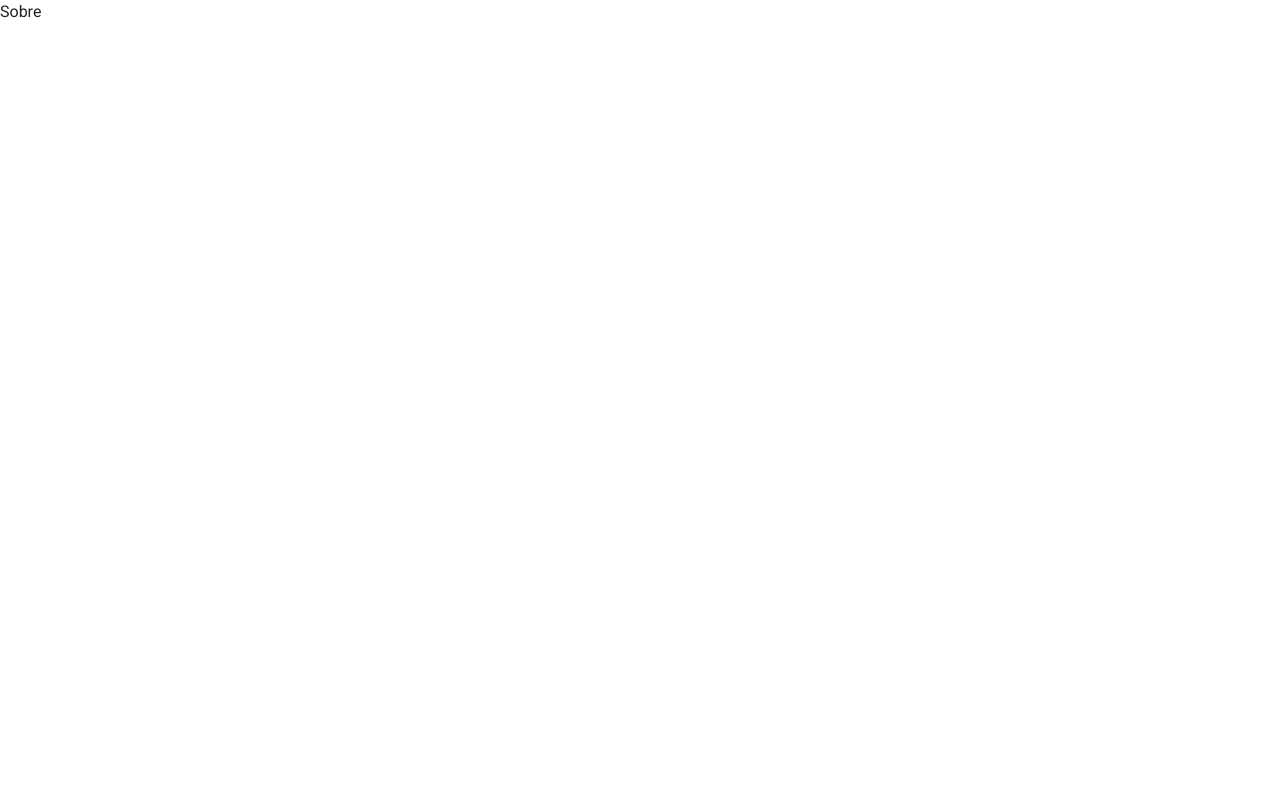
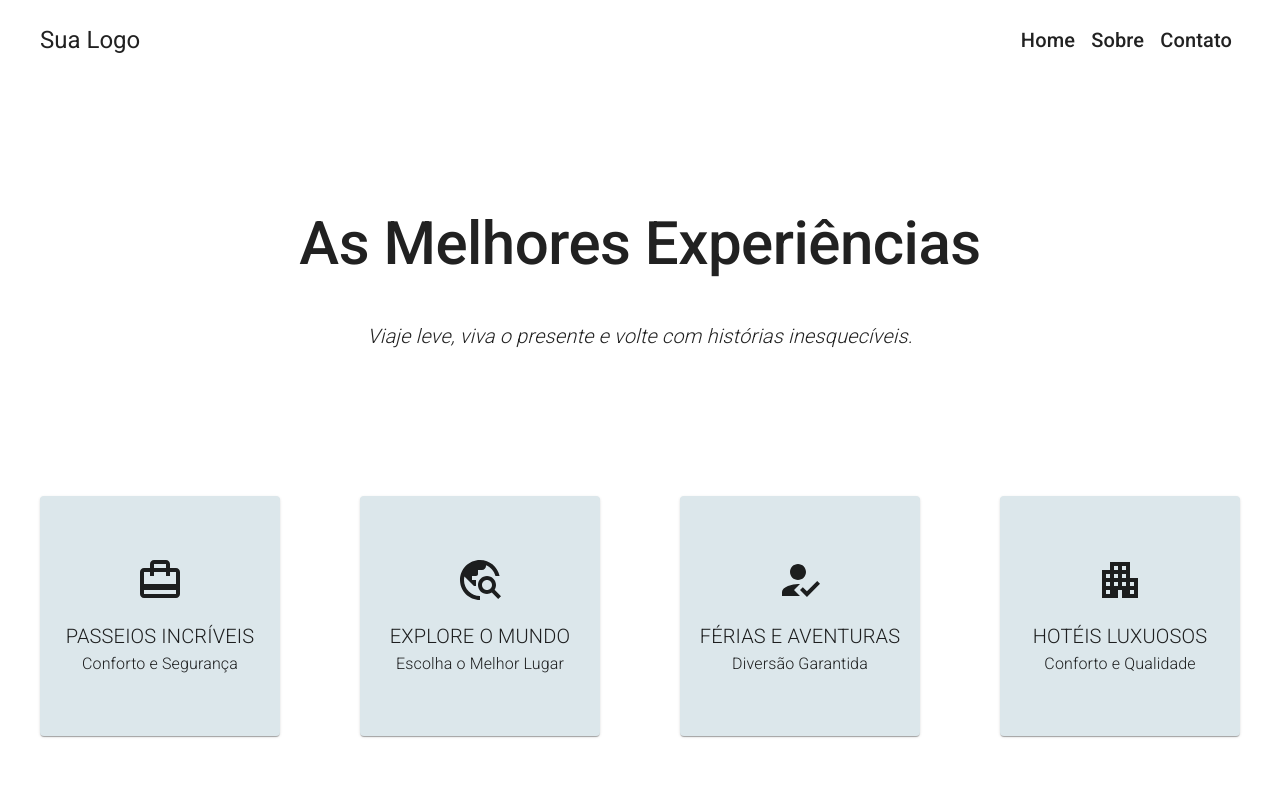
Before and after one commit to jorgelgf/GuiaDeViagem, a React (Vite) app: page /About in a window 1280 px wide. Shown: the top 800 px of the page. Built offline with nearby package versions, Linux system fonts and the light colour scheme; a web font is replaced by a local one.

Commit message:
style: formatando constant.phrase da pagina About

```diff
--- a/src/components/header/Header.tsx
+++ b/src/components/header/Header.tsx
@@ -8,12 +8,14 @@ export const Header = () => {
   const [showDrawer, setShowDrawer] = useState(false);
   const navigate = useNavigate();
   const theme = useTheme();
+  const logoName = 'Sua Logo';
 
   const showItemMenu = () => {
     return <>
       {constants.map((item, key) => {
         return (
           <Typography
+            variant='h6'
             padding={theme.spacing(1)}
             style={{ cursor: 'pointer' }}
             onClick={() => navigate(item.link)}
@@ -29,7 +31,7 @@ export const Header = () => {
       alignItems='center'
       justifyContent='space-between'
     >
-      <Typography variant='h5'>Logo</Typography>
+      <Typography variant='h5'>{logoName}</Typography>
       <Box
         display={{ xs: 'flex', md: 'none' }}
         style={{ cursor: 'pointer' }}
--- a/src/pages/About/About.tsx
+++ b/src/pages/About/About.tsx
@@ -1,6 +1,128 @@
-import { Typography } from '@mui/material'
+import { Box, Paper, Typography, useTheme } from '@mui/material';
+import { Footer, Layout } from '../../components';
+import { constants } from './constants';
+import TravelExploreIcon from '@mui/icons-material/TravelExplore';
+import ApartmentIcon from '@mui/icons-material/Apartment';
+import CardTravelIcon from '@mui/icons-material/CardTravel';
+import HowToRegIcon from '@mui/icons-material/HowToReg';
+export const About = () => {
+  const theme = useTheme();
 
-export const About = () => {
-  return <Typography>Sobre</Typography>
+  const sizeTitleCards = 'h6';
+
+  const styleBox = {
+    display: 'flex',
+    alignItems: 'center',
+    justifyContent: 'space-evenly',
+    height: 'auto%',
+    width: 'auto%',
+  }
+  const styleCards = {
+    backgroundColor: '#DCE7EB',
+    height: theme.spacing(30),
+    width: theme.spacing(30),
+    display: 'flex',
+    alignItems: 'center',
+    justifyContent: 'center',
+    flexDirection: 'column',
+    marginTop: theme.spacing(2),
+    padding: theme.spacing(2)
+  }
+
+  const textOnCards = {
+    travelTitle: 'PASSEIOS INCRÍVEIS ',
+    travelPhrase: 'Conforto e Segurança',
+    worldTittle: 'EXPLORE O MUNDO',
+    worldPhrase: 'Escolha o Melhor Lugar',
+    vacationsTitle: 'FÉRIAS E AVENTURAS',
+    vacationsPhrase: 'Diversão Garantida',
+    hotelsTitle: 'HOTÉIS LUXUOSOS',
+    hotelPhrase: 'Conforto e Qualidade'
+  }
+
+  const showCards = () => {
+    return <>
+      <Box sx={styleBox}>
+        <Paper sx={styleCards}>
+          <CardTravelIcon sx={{ fontSize: theme.spacing(constants.iconSize) }} />
+          <Typography
+            marginTop={theme.spacing(2)}
+            fontWeight={300}
+            textAlign='center'
+            variant={sizeTitleCards}>{textOnCards.travelTitle}</Typography>
+          <Typography textAlign='center' fontWeight={300}>{textOnCards.travelPhrase}</Typography>
+        </Paper>
+      </Box>
+      <Box sx={styleBox}>
+        <Paper sx={styleCards}>
+          <TravelExploreIcon sx={{ fontSize: theme.spacing(constants.iconSize) }} />
+          <Typography
+            marginTop={theme.spacing(2)}
+            fontWeight={300}
+            textAlign='center'
+            variant={sizeTitleCards}>{textOnCards.worldTittle}</Typography>
+          <Typography textAlign='center' fontWeight={300}>{textOnCards.worldPhrase}</Typography>
+        </Paper>
+      </Box>
+      <Box sx={styleBox}>
+        <Paper sx={styleCards} >
+          <HowToRegIcon sx={{ fontSize: theme.spacing(constants.iconSize) }} />
+          <Typography
+            marginTop={theme.spacing(2)}
+            fontWeight={300}
+            textAlign='center'
+            variant={sizeTitleCards}>{textOnCards.vacationsTitle}</Typography>
+          <Typography textAlign='center' fontWeight={300}>{textOnCards.vacationsPhrase}</Typography>
+        </Paper>
+      </Box>
+      <Box sx={styleBox}>
+        <Paper sx={styleCards}>
+          <ApartmentIcon sx={{ fontSize: theme.spacing(constants.iconSize) }} />
+          <Typography
+            marginTop={theme.spacing(2)}
+            fontWeight={300}
+            textAlign='center'
+            variant={sizeTitleCards}>{textOnCards.hotelsTitle}</Typography>
+          <Typography textAlign='center' fontWeight={300}>{textOnCards.hotelPhrase}</Typography>
+        </Paper>
+      </Box></>
+  }
+  return (
+    <Layout>
+      <Box
+        height='50vh'
+        display='flex'
+        alignItems='Center'
+        justifyContent='Center'
+        flexDirection='column'
+      >
+        <Typography
+          fontWeight='500'
+          variant='h2'
+          textAlign='center'
+        >{constants.experienceTitle}</Typography>
+
+        <Typography
+          variant='h6'
+          fontStyle='italic'
+          fontWeight='300'
+          textAlign='center'
+          marginTop={theme.spacing(5)}
+        >{constants.phrase}</Typography>
+      </Box>
+      <Box
+        display='flex'
+        justifyContent='space-evenly'
+        marginBottom={theme.spacing(12)}
+        alignItems='center'
+        flexWrap='wrap'
+        gap={theme.spacing(5)}
+        flexDirection={{ md: 'row', xl: 'column' }}
+      >
+        {showCards()}
+      </Box>
+      <Footer />
+    </Layout>
+  )
 
 }
--- /dev/null
+++ b/src/pages/About/constants.ts
@@ -0,0 +1,6 @@
+export const constants = {
+  experienceTitle: "As Melhores Experiências",
+  phrase: "Viaje leve, viva o presente e volte com histórias inesquecíveis.",
+  iconSize: 6,
+  sizeTitleCards: "h6",
+};
--- a/src/routes/Main.tsx
+++ b/src/routes/Main.tsx
@@ -3,31 +3,21 @@ import { About, Contact, Home, Welcome } from '../pages';
 import { ThemeProvider, createTheme } from '@mui/material/styles';
 import CssBaseline from '@mui/material/CssBaseline';
 
-
-
 export const Main = () => {
   const Theme = createTheme({
-    typography: {
-      fontFamily: 'roboto'
-    },
     palette: {
       mode: 'light',
     },
   });
-
-
   return (
     <ThemeProvider theme={Theme}>
       <CssBaseline />
-
-
       <Routes>
         <Route path='/' element={<Navigate to='/welcome' />} />
         <Route path='/Welcome' element={<Welcome />} />
         <Route path='/Home' element={<Home />} />
         <Route path='/About' element={<About />} />
         <Route path='/Contact' element={<Contact />} />
-
         <Route path='*' element={<Navigate to='/home' />} />
       </Routes>
     </ThemeProvider>
```
